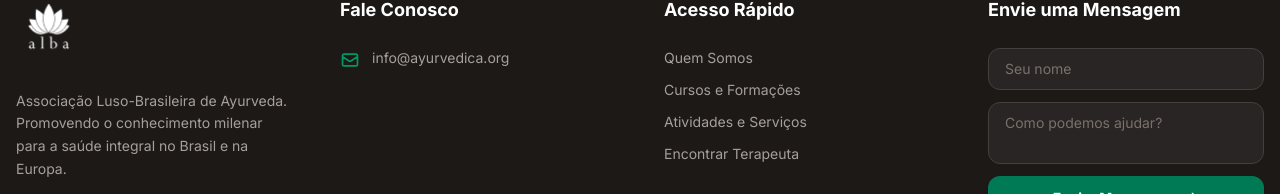
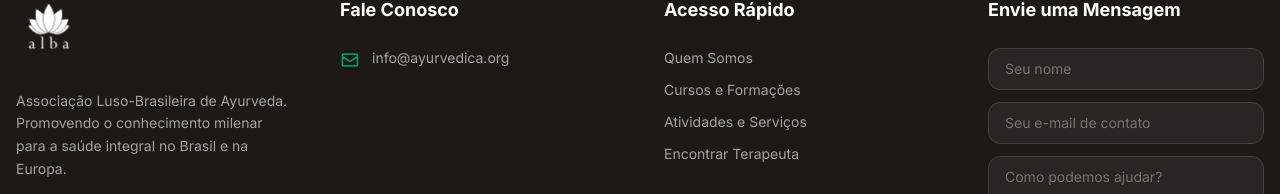
Before and after one commit to CaioDoc/ALBA, a Next.js app: page / in a window 1280 px wide. Shown: the part 4735-4929 px from the top of the page. Built offline with nearby package versions, Linux system fonts and the light colour scheme.

Commit message:
Fix - Footer

```diff
--- a/components/Footer.tsx
+++ b/components/Footer.tsx
@@ -6,7 +6,7 @@ import { usePathname } from 'next/navigation';
 
 export const Footer = () => {
   const [currentLang, setCurrentLang] = useState('pt');
-  const [formData, setFormData] = useState({ nome: '', mensagem: '' });
+  const [formData, setFormData] = useState({ nome: '', email: '', mensagem: '' });
   const [isSubmitting, setIsSubmitting] = useState(false);
   const [submitStatus, setSubmitStatus] = useState<'idle' | 'success' | 'error'>('idle');
   const pathname = usePathname();
@@ -55,7 +55,7 @@ export const Footer = () => {
     const newLead = {
       id: Date.now(),
       name: formData.nome,
-      email: 'N/A (Via Footer)',
+      email: formData.email,
       phone: 'N/A',
       type: 'Contato / Dúvida',
       category: '-',
@@ -77,13 +77,14 @@ export const Footer = () => {
         body: JSON.stringify({
           subject: `Nova mensagem no site de: ${formData.nome}`,
           from_name: formData.nome,
+          email: formData.email,
           message: formData.mensagem
         })
       });
 
       if (response.ok) {
         setSubmitStatus('success');
-        setFormData({ nome: '', mensagem: '' });
+        setFormData({ nome: '', email: '', mensagem: '' });
       } else {
         setSubmitStatus('error');
       }
@@ -196,6 +197,15 @@ export const Footer = () => {
                 onChange={(e) => setFormData({...formData, nome: e.target.value})}
                 className="w-full px-4 py-2.5 bg-stone-800 border border-stone-700 rounded-xl text-sm focus:outline-none focus:border-emerald-500 focus:ring-1 focus:ring-emerald-500 text-white placeholder:text-stone-500 transition-all"
               />
+              <input
+                type="email"
+                name="Email"
+                placeholder="Seu e-mail de contato"
+                required
+                value={formData.email}
+                onChange={(e) => setFormData({...formData, email: e.target.value})}
+                className="w-full px-4 py-2.5 bg-stone-800 border border-stone-700 rounded-xl text-sm focus:outline-none focus:border-emerald-500 focus:ring-1 focus:ring-emerald-500 text-white placeholder:text-stone-500 transition-all"
+              />
               <textarea
                 name="Mensagem"
                 placeholder="Como podemos ajudar?"
```
